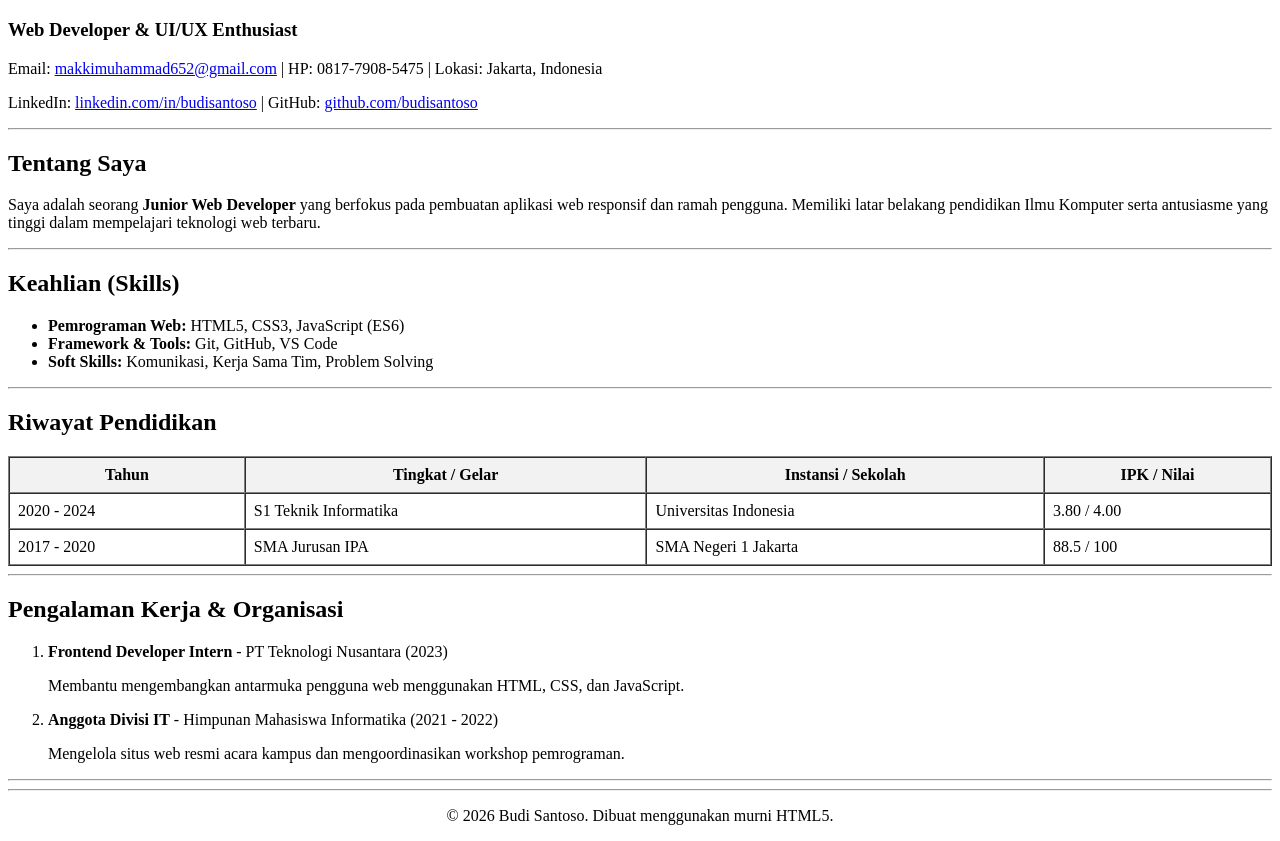
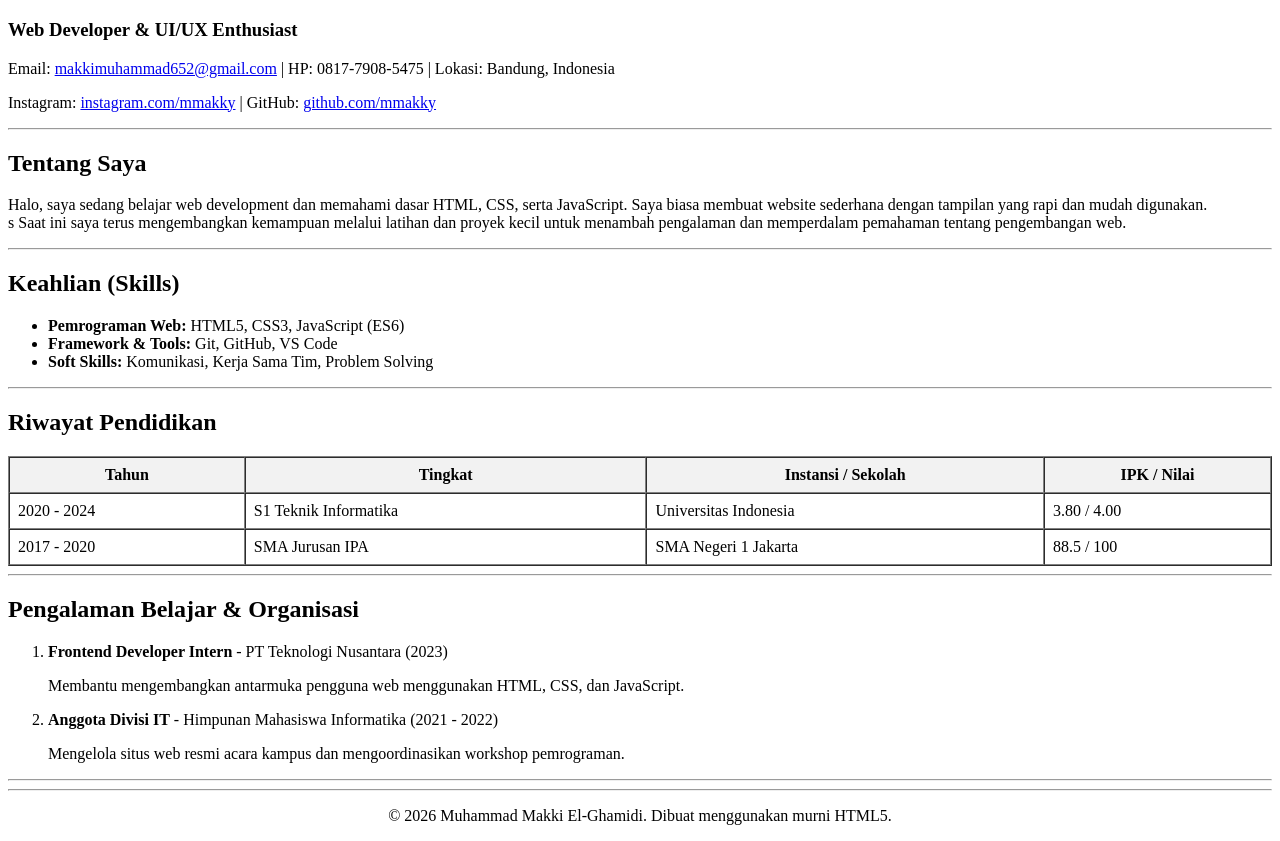
Before and after one commit to mma-kky/HTML-Utama, a plain HTML site: page index.html in a window 1280 px wide. Shown: the part 223-1064 px from the top of the page. Drawn offline with Linux system fonts and the light colour scheme.

Commit message:
Versi Ketiga

```diff
--- a/index.html
+++ b/index.html
@@ -3,7 +3,7 @@
 <head>
   <meta charset="UTF-8">
   <meta name="viewport" content="width=device-width, initial-scale=1.0">
-  <title>Curriculum Vitae - mmakky</title>
+  <title>Curriculum Vitae - MmaKky</title>
 </head>
 <body>
 
@@ -15,11 +15,11 @@
     <p>
       Email: <a href="mailto:makkimuhammad652@gmail.com">makkimuhammad652@gmail.com</a> |
       HP: 0817-7908-5475 |
-      Lokasi: Jakarta, Indonesia
+      Lokasi: Bandung, Indonesia
     </p>
     <p>
-      LinkedIn: <a href="https://linkedin.com" target="_blank">linkedin.com/in/budisantoso</a> |
-      GitHub: <a href="https://github.com" target="_blank">github.com/budisantoso</a>
+      Instagram: <a href="https://www.instagram.com/mmak.ky/" target="_blank">instagram.com/mmakky</a> |
+      GitHub: <a href="https://github.com/mma-kky" target="_blank">github.com/mmakky</a>
     </p>
   </header>
 
@@ -32,7 +32,8 @@
     <section id="tentang">
       <h2>Tentang Saya</h2>
       <p>
-        Saya adalah seorang <strong>Junior Web Developer</strong> yang berfokus pada pembuatan aplikasi web responsif dan ramah pengguna. Memiliki latar belakang pendidikan Ilmu Komputer serta antusiasme yang tinggi dalam mempelajari teknologi web terbaru.
+        Halo, saya sedang belajar web development dan memahami dasar HTML, CSS, serta JavaScript. Saya biasa membuat website sederhana dengan tampilan yang rapi dan mudah digunakan.<br>s
+        Saat ini saya terus mengembangkan kemampuan melalui latihan dan proyek kecil untuk menambah pengalaman dan memperdalam pemahaman tentang pengembangan web.
       </p>
     </section>
 
@@ -57,7 +58,7 @@
         <thead>
           <tr bgcolor="#f2f2f2">
             <th>Tahun</th>
-            <th>Tingkat / Gelar</th>
+            <th>Tingkat</th>
             <th>Instansi / Sekolah</th>
             <th>IPK / Nilai</th>
           </tr>
@@ -83,7 +84,7 @@
 
     <!-- SECTION 4: PENGALAMAN KERJA -->
     <section id="pengalaman">
-      <h2>Pengalaman Kerja & Organisasi</h2>
+      <h2>Pengalaman Belajar & Organisasi</h2>
       <ol>
         <li>
           <strong>Frontend Developer Intern</strong> - PT Teknologi Nusantara (2023)
@@ -109,7 +110,7 @@
 
   <!-- FOOTER -->
   <footer>
-    <p align="center">&copy; 2026 Budi Santoso. Dibuat menggunakan murni HTML5.</p>
+    <p align="center">&copy; 2026 Muhammad Makki El-Ghamidi. Dibuat menggunakan murni HTML5.</p>
   </footer>
 
 </body>
```
